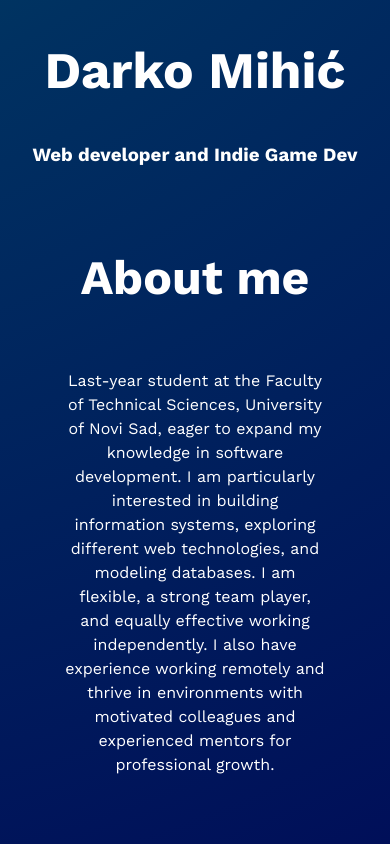
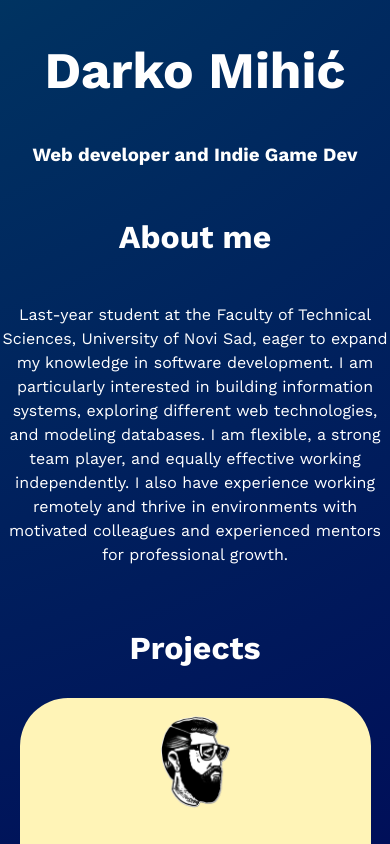
Before and after one commit to darkomihic/portfolio, a Vue app: page / in a window 390 px wide. Built offline with nearby package versions, Linux system fonts and the light colour scheme.

Commit message:
Fixed images getting cropped, fixed bullet points not being centered, changed text sizes on mobile screens.

```diff
--- a/src/components/Sections/BioSection.vue
+++ b/src/components/Sections/BioSection.vue
@@ -24,15 +24,19 @@ h1{
   font-size: 3rem;
 }
 
-@media (max-width: 768px)
+@media (max-width: 820px)
 {
   .section{
     font-size: 1rem;
+    padding: 0rem;
+    padding-top: 2rem;
   }
 
   h1{
-    font-size: 3rem;
+    font-size: 2rem;
   }
+
+
 
 }
 </style>
--- a/src/components/Sections/ContactSection.vue
+++ b/src/components/Sections/ContactSection.vue
@@ -123,6 +123,7 @@ h1{
   gap: 1.5rem;
   max-width: 600px;
   width: 100%;
+  padding-bottom: 4rem;
 }
 
 .form-group {
--- a/src/components/Sections/ProjectCard.vue
+++ b/src/components/Sections/ProjectCard.vue
@@ -58,7 +58,7 @@ defineProps({
 img {
   width: 10%;
   height: 30%; /* Fixed height */
-  object-fit: cover;
+  object-fit: contain;
   object-position: center;
   flex-shrink: 0;
   padding: 4rem;
@@ -122,22 +122,19 @@ a:hover {
   font-weight: 600;
   font-style: italic;
   padding: 0.5rem 1rem;
-  background: #fff1a3;
-  border: 1px solid #cabf7f;
-  border-radius: 0.5rem;
   display: inline-flex;
   align-items: center;
   gap: 0.5rem;
 }
 
-@media(max-width: 768px){
+@media(max-width: 820px){
   h3 {
     font-size: 1.1rem;
   }
 
   .project-card {
     flex-direction: column;
-    padding: 1rem;
+    padding: 0rem;
   }
 
   img {
--- a/src/components/Sections/ProjectSection.vue
+++ b/src/components/Sections/ProjectSection.vue
@@ -80,9 +80,9 @@ h2 {
   text-align: center;
 }
 
-  h1{
-    font-size: 3rem;
-  }
+h1{
+  font-size: 3rem;
+}
 
 .projects-list {
   display: flex;
@@ -92,9 +92,9 @@ h2 {
   max-width: 800px; /* optional: limits how wide they can go */
 }
 
-@media(max-width: 768px){
+@media(max-width: 820px){
   h1{
-    font-size: 3rem;
+    font-size: 2rem;
   }
 }
 </style>
--- a/src/components/Sides/LeftSide.vue
+++ b/src/components/Sides/LeftSide.vue
@@ -99,7 +99,7 @@ onUnmounted(() => {
 
 }
 
-@media (max-width: 768px)
+@media (max-width: 820px)
 {
   .left-panel{
     display: none;
@@ -114,20 +114,20 @@ onUnmounted(() => {
 }
 
 .nav-bullets {
-  position: relative;
   display: flex;
   flex-direction: column;
-  left: 40%;
-  align-items: flex-start;
+  align-items: center; /* centers the bullets horizontally */
   gap: 1.5rem;
   padding: 0;
+  margin: 0 auto; /* centers within the left panel */
 }
+
 
 .nav-bullets li {
   display: flex;
   align-items: center;
+  justify-content: center; /* makes sure bullet+label stay centered together */
   gap: 0.5rem;
-  cursor: pointer;
 }
 
 .bullet-wrapper {
--- a/src/components/Sides/RightSide.vue
+++ b/src/components/Sides/RightSide.vue
@@ -52,7 +52,7 @@ import ProjectSection from '../Sections/ProjectSection.vue';
 }
 
 
-@media (max-width: 768px)
+@media (max-width: 820px)
 {
   .right-panel {
     position: relative; /* remove fixed positioning */
@@ -75,7 +75,7 @@ import ProjectSection from '../Sections/ProjectSection.vue';
 
 /* ✅ Section spacing control */
 .section {
-  padding-bottom: 4rem; /* space between sections */
+  padding-bottom: 2rem; /* space between sections */
 }
 
 /* Optional: remove default margins from inner elements */
```
